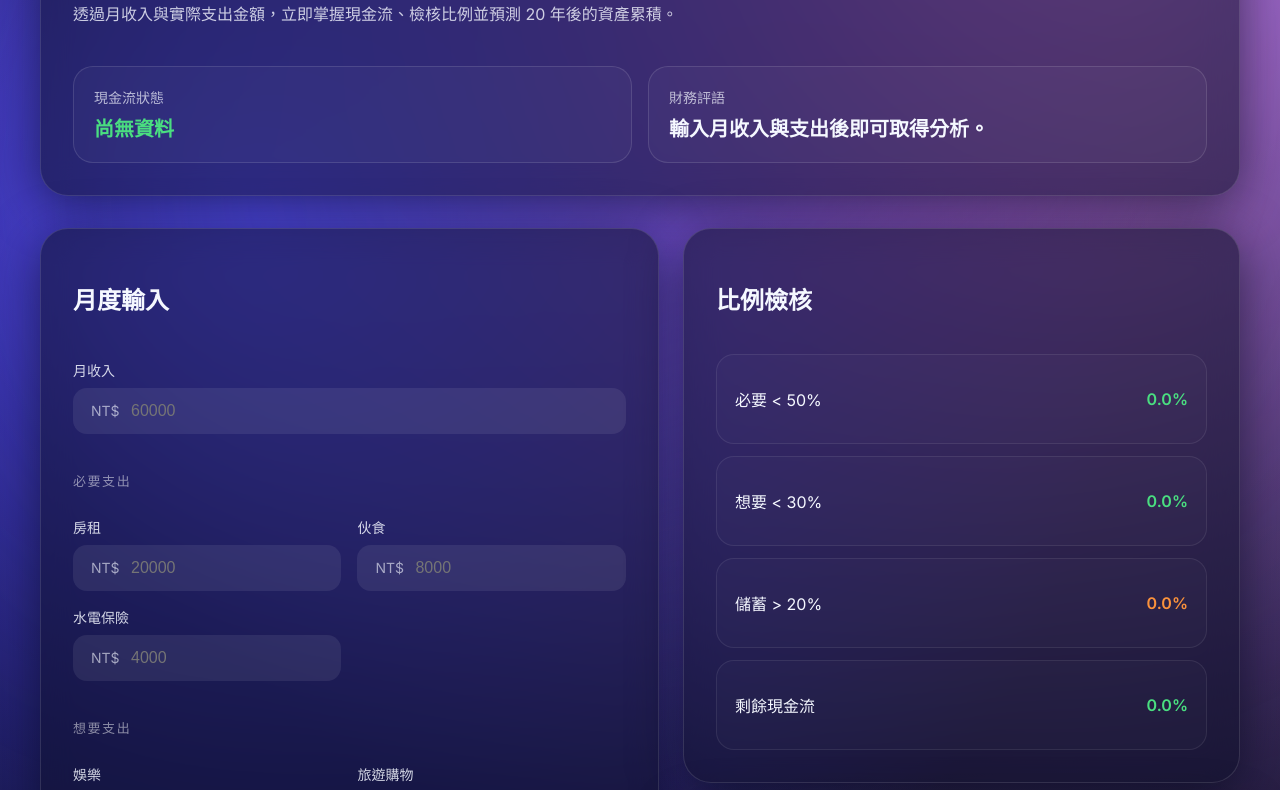
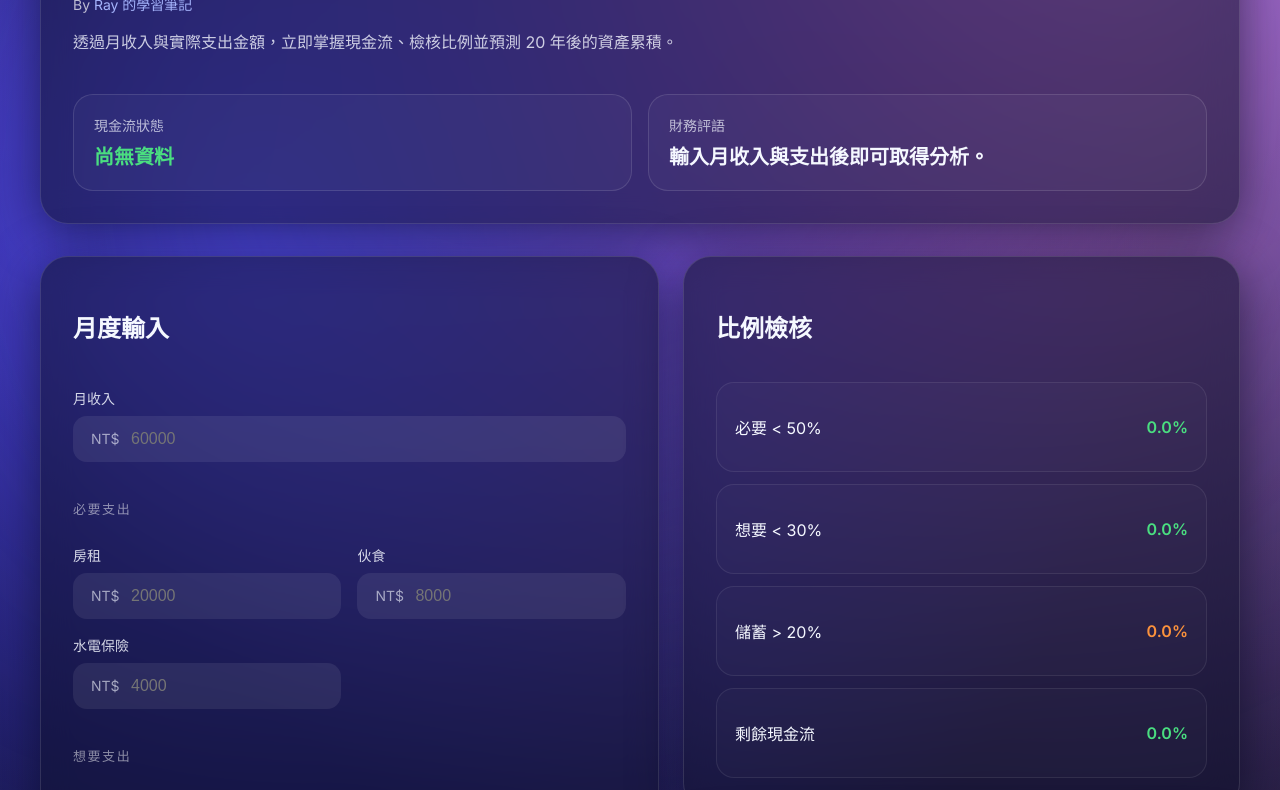
Before and after one commit to mp781237/minthly-income-anylize, a plain HTML site: page index.html in a window 1280 px wide. Shown: the part 210-1000 px from the top of the page. Drawn offline with nearby package versions, Linux system fonts and the light colour scheme.

Commit message:
Add files via upload

```diff
--- a/index.html
+++ b/index.html
@@ -95,6 +95,21 @@
         color: rgba(245, 248, 255, 0.8);
         line-height: 1.5;
         max-width: 640px;
+      }
+
+      .hero-link {
+        margin: 0;
+        font-size: 14px;
+        color: rgba(255, 255, 255, 0.7);
+      }
+
+      .hero-link a {
+        color: #a5b4fc;
+        text-decoration: none;
+      }
+
+      .hero-link a:hover {
+        text-decoration: underline;
       }
 
       .hero-metrics {
@@ -293,6 +308,12 @@
         <div>
           <p class="eyebrow">全新 50/30/20 理財檢測</p>
           <h1>月收入財務分析工具</h1>
+          <p class="hero-link">
+            By
+            <a href="https://vocus.cc/user/5ad17150fd89780001e2bcb4" target="_blank" rel="noopener noreferrer">
+              Ray 的學習筆記
+            </a>
+          </p>
           <p class="subtitle">
             透過月收入與實際支出金額，立即掌握現金流、檢核比例並預測 20
             年後的資產累積。
```
